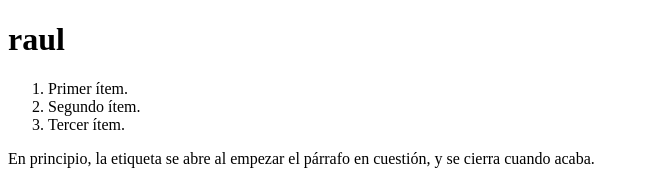
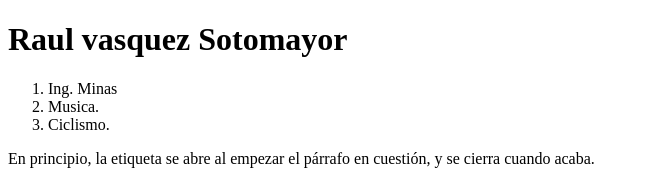
Before and after one commit to ravasot/PRUEBA, a plain HTML site: page index.html in a window 1280 px wide. Shown: the top 181 px of the page, without its empty margins (0-649 px from the left). Drawn offline with Linux system fonts and the light colour scheme.

Commit message:
Modificando lista

```diff
--- a/index.html
+++ b/index.html
@@ -7,11 +7,11 @@
     <title>prueba</title>
 </head>
 <body>
-  <h1>raul</h1>
+  <h1>Raul vasquez Sotomayor</h1>
   <ol>
-    <li>Primer ítem.</li>
-    <li>Segundo ítem.</li>
-    <li>Tercer ítem.</li>
+    <li>Ing. Minas</li>
+    <li>Musica.</li>
+    <li>Ciclismo.</li>
   </ol>
 
 
```
